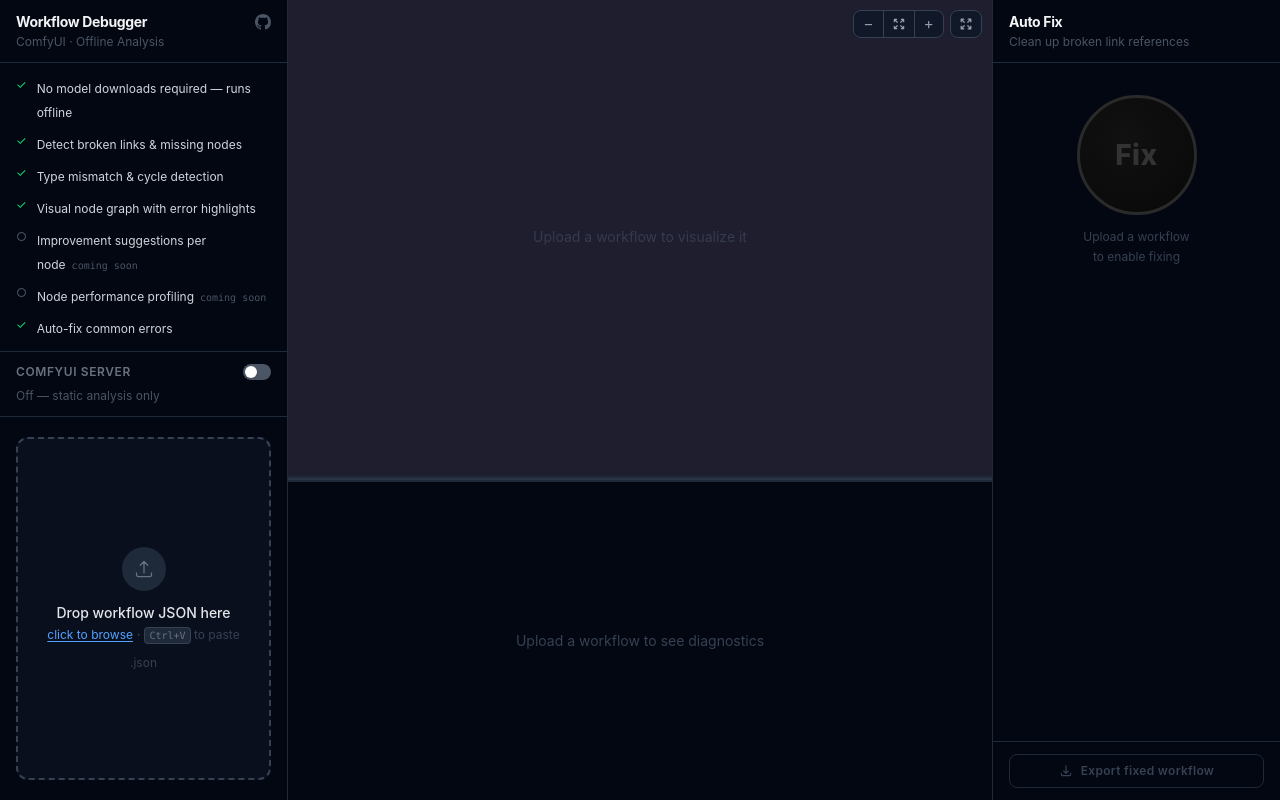
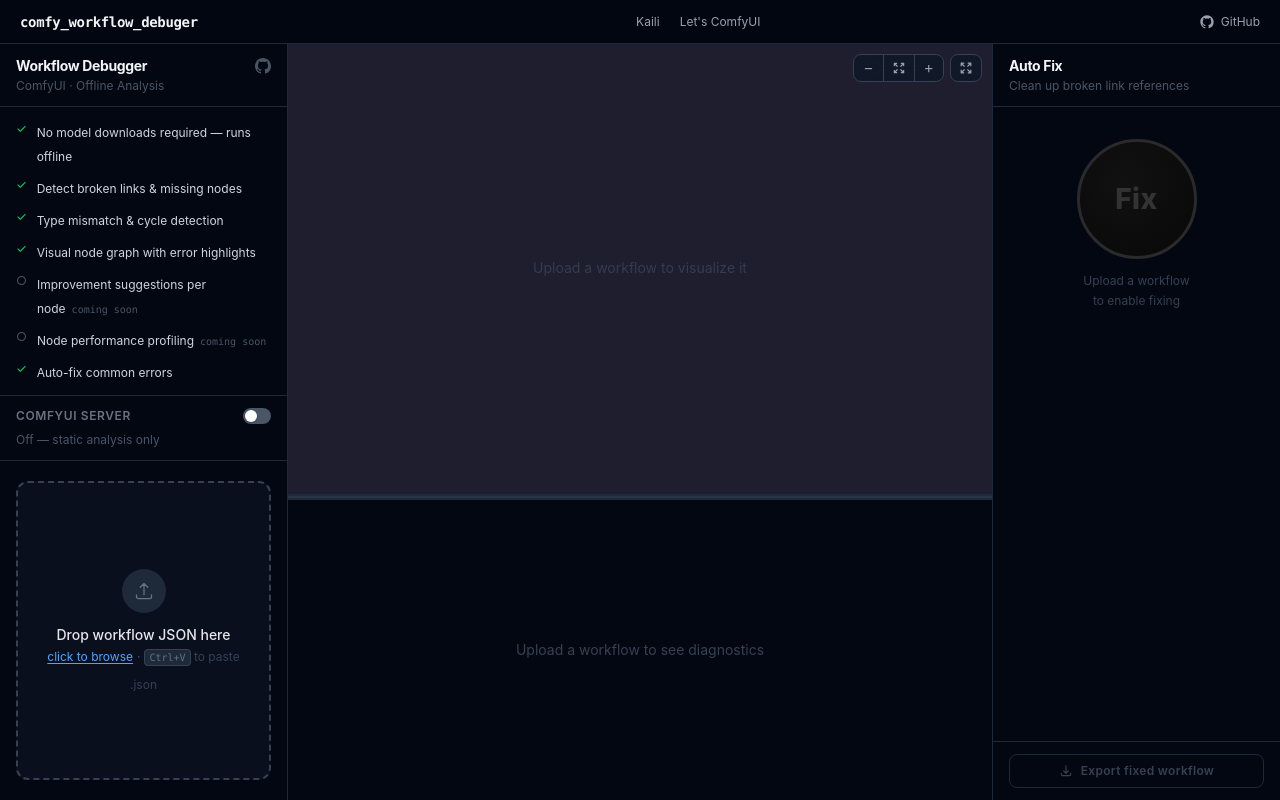
Before and after one commit to kaili-yang/ComfyUI-Workflow-Debugger, a Vue app: page / in a window 1280 px wide. Built offline with nearby package versions, Linux system fonts and the light colour scheme.

Commit message:
Add header with project name, nav links, and GitHub link

```diff
--- a/src/App.vue
+++ b/src/App.vue
@@ -52,7 +52,45 @@
 </script>
 
 <template>
-  <div class="flex flex-row h-screen bg-gray-950 overflow-hidden">
+  <div class="flex flex-col h-screen bg-gray-950 overflow-hidden">
+
+    <!-- Header -->
+    <header class="flex-shrink-0 flex items-center justify-between px-5 h-11 border-b border-gray-800 bg-gray-950/95 backdrop-blur-sm z-20">
+      <!-- Left: project name -->
+      <span class="text-sm font-bold text-gray-100 tracking-tight font-mono">comfy_workflow_debuger</span>
+
+      <!-- Center: nav links -->
+      <nav class="flex items-center gap-5">
+        <a
+          href="https://kaili.space/"
+          target="_blank"
+          rel="noopener noreferrer"
+          class="text-xs text-gray-400 hover:text-gray-100 transition-colors duration-150"
+        >Kaili</a>
+        <a
+          href="https://letscomfy.netlify.app/guides/basic/"
+          target="_blank"
+          rel="noopener noreferrer"
+          class="text-xs text-gray-400 hover:text-gray-100 transition-colors duration-150"
+        >Let's ComfyUI</a>
+      </nav>
+
+      <!-- Right: GitHub -->
+      <a
+        href="https://github.com/kaili-yang/ComfyUI-Workflow-Debugger"
+        target="_blank"
+        rel="noopener noreferrer"
+        class="flex items-center gap-1.5 text-xs text-gray-400 hover:text-gray-100 transition-colors duration-150"
+      >
+        <svg class="w-4 h-4" viewBox="0 0 24 24" fill="currentColor">
+          <path d="M12 2C6.477 2 2 6.484 2 12.017c0 4.425 2.865 8.18 6.839 9.504.5.092.682-.217.682-.483 0-.237-.008-.868-.013-1.703-2.782.605-3.369-1.343-3.369-1.343-.454-1.158-1.11-1.466-1.11-1.466-.908-.62.069-.608.069-.608 1.003.07 1.531 1.032 1.531 1.032.892 1.53 2.341 1.088 2.91.832.092-.647.35-1.088.636-1.338-2.22-.253-4.555-1.113-4.555-4.951 0-1.093.39-1.988 1.029-2.688-.103-.253-.446-1.272.098-2.65 0 0 .84-.27 2.75 1.026A9.564 9.564 0 0112 6.844c.85.004 1.705.115 2.504.337 1.909-1.296 2.747-1.027 2.747-1.027.546 1.379.202 2.398.1 2.651.64.7 1.028 1.595 1.028 2.688 0 3.848-2.339 4.695-4.566 4.943.359.309.678.92.678 1.855 0 1.338-.012 2.419-.012 2.747 0 .268.18.58.688.482A10.019 10.019 0 0022 12.017C22 6.484 17.522 2 12 2z" />
+        </svg>
+        GitHub
+      </a>
+    </header>
+
+    <!-- Main content -->
+    <div class="flex flex-row flex-1 min-h-0 overflow-hidden">
     <!-- Left column: upload -->
     <div class="w-72 flex-shrink-0 border-r border-gray-800 overflow-hidden">
       <UploadPanel
@@ -104,5 +142,6 @@
         @apply="onFixed"
       />
     </div>
+    </div><!-- end main content -->
   </div>
 </template>
```
